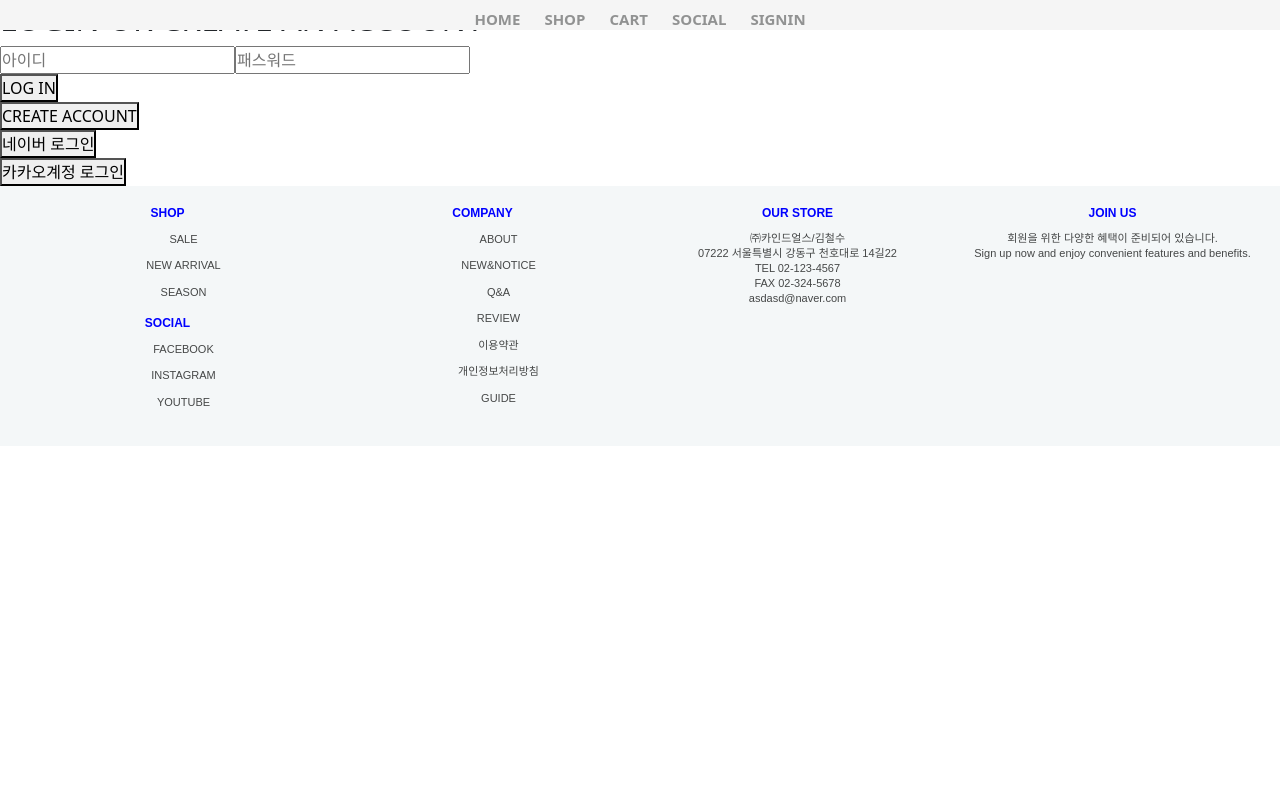
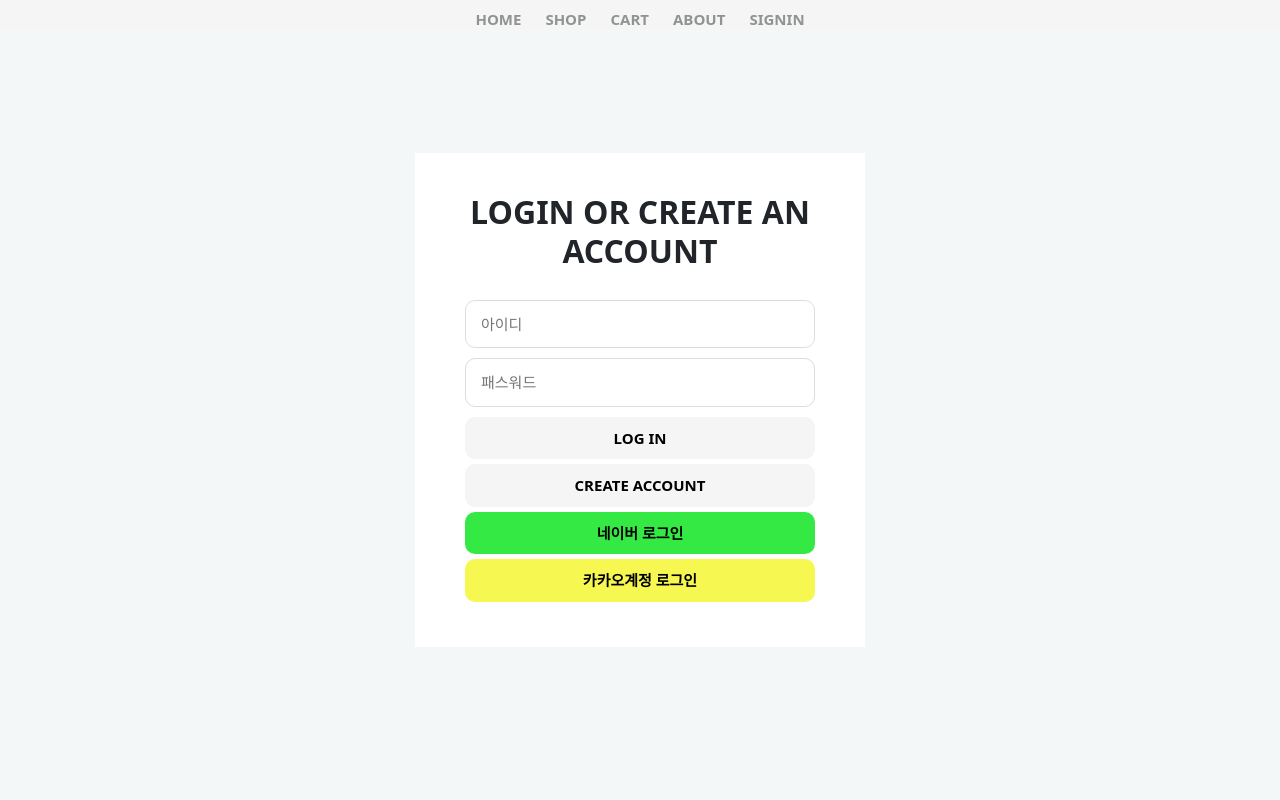
Before and after one commit to lyeokho/mini-pro, a React (Vite) app: page /signin in a window 1280 px wide. Shown: the top 800 px of the page. Built offline with nearby package versions, Linux system fonts and the light colour scheme.

Commit message:
로그인페이지완완료

```diff
--- a/src/App.jsx
+++ b/src/App.jsx
@@ -5,7 +5,7 @@ import video from '/185711-876210645.mp4'
 import Header from './component/Header'
 import Shop from './page/Shop'
 import Cart from './page/Cart'
-import Social from './page/Social'
+import About from './page/About'
 import Signin from './page/Signin'
 import { Route, Routes } from 'react-router-dom'
 
@@ -30,7 +30,7 @@ function App() {
 
     <Route path='/shop' element={<Shop/>} />
     <Route path='/cart' element={<Cart/>} />
-    <Route path='/social' element={<Social/>} />
+    <Route path='/about' element={<About/>} />
     <Route path='/signin' element={<Signin/>} />
 
   </Routes>
--- a/src/component/Header.jsx
+++ b/src/component/Header.jsx
@@ -13,7 +13,7 @@ function Header(){
     <Link to='/App'>HOME</Link>
     <Link to='/shop'>SHOP</Link>
     <Link to='/cart' >CART</Link>
-    <Link to='/social' >SOCIAL</Link>
+    <Link to='/social' >ABOUT</Link>
     <Link to='/signin' >SIGNIN</Link>
   </div>
     </div>
--- a/src/page/Social.jsx
+++ b/src/page/About.jsx
@@ -1,6 +1,6 @@
 
 
-function Social(){
+function About(){
 
   return(
 
@@ -9,4 +9,4 @@ function Social(){
     </>
   )
 }
-export default Social
+export default About;
--- a/src/page/Signin.css
+++ b/src/page/Signin.css
@@ -1,3 +1,59 @@
-.signin-header{
+.login-form{
+justify-content: center;
+align-items: center;
+display: flex;
+height: 100vh;
+background:  rgb(244, 247, 248);
 
 }
+
+.login-container{
+  background: white;
+  padding: 40px 50px;
+  width: 450px;
+  align-items: center;
+  text-align: center;
+}
+
+.login-container h2{
+  margin-bottom: 30px;
+  font-weight: 600;
+}
+
+.login-container input{
+  justify-content: center;
+  width: 100%;
+  padding: 12px 15px;
+  margin-bottom: 10px;
+  font-size: 15px;
+  border: 0.5px solid rgb(224, 219, 219);
+  border-radius: 10px;
+}
+
+.login-container button{
+  width: 100%;
+  padding: 10px;
+  margin-bottom: 5px;
+  border: none;
+  border-radius: 10px;
+  font-size: 15px;
+  font-weight: bold;
+}
+.login-container button:hover{
+  background: rgb(232, 239, 243);
+}
+
+.login-btn button{
+  background: whitesmoke;
+}
+.create-btn button{
+  background-color: whitesmoke;
+}
+
+.naver-btn button{
+  background-color: rgb(53, 233, 68);
+}
+
+.cacao-btn button{
+  background-color: rgb(247, 247, 81);
+}
--- a/src/page/Signin.jsx
+++ b/src/page/Signin.jsx
@@ -12,20 +12,22 @@ function Login(){
   return(
 
     <>
+ <div className='login-form'>
   <div className="login-container">
     <h2>LOGIN OR CREATE AN ACCOUNT</h2>
 
     <input
-    type="text"
-    placeholder="아이디"
-    value={pw}
-    onChange={(e)=>setPw(e.target.value)}/>
-    <input
-    type="text"
-    placeholder="패스워드"
-    value={id}
-    onChange={(e)=>setId(e.target.value)}/>
-
+          type="text"
+          placeholder="아이디"
+          value={id}
+          onChange={(e)=>setId(e.target.value)}
+        />
+        <input
+          type="password"
+          placeholder="패스워드"
+          value={pw}
+          onChange={(e)=>setPw(e.target.value)}
+        />
     <div className="login-btn">
       <button>LOG IN</button>
     </div>
@@ -39,9 +41,8 @@ function Login(){
     <div className="cacao-btn">
       <button>카카오계정 로그인</button>
     </div>
-
   </div>
-
+</div>
 
 
 
```
Also changed, not shown: src/component/Footer.css (line endings or trailing spaces).
